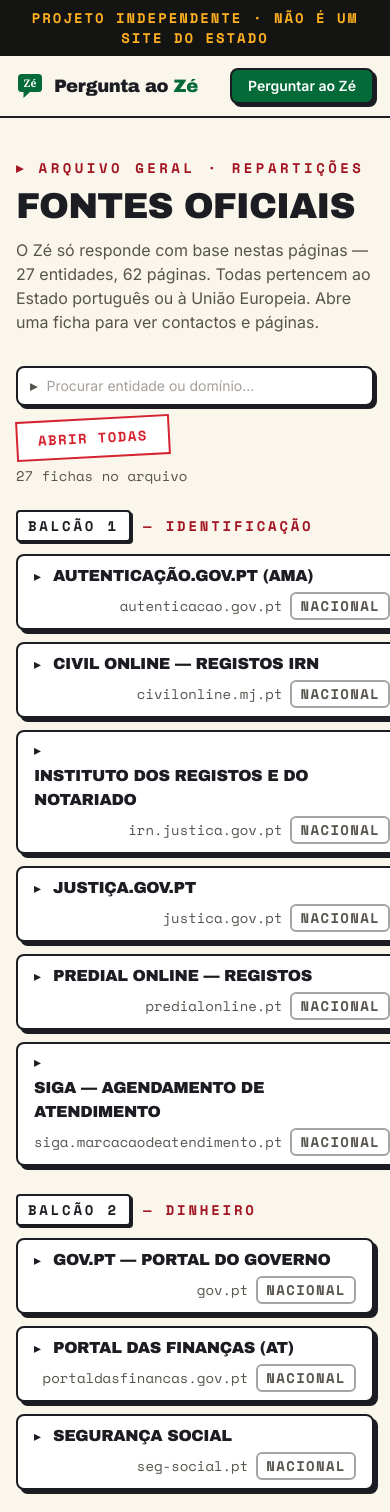
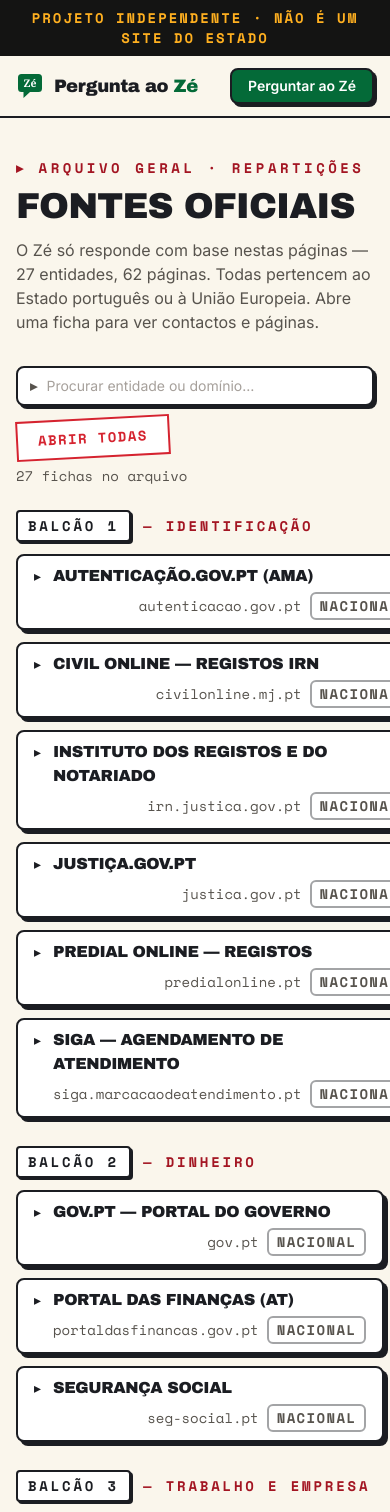
Before and after one commit to braindeadpt/pergunta-ao-ze, a Next.js app: page /fontes in a window 390 px wide. Shown: the top 1512 px of the page. Built offline with nearby package versions, Linux system fonts and the light colour scheme.

Commit message:
Fontes: seta da ficha colada ao título + keys únicas + grelha items-start

```diff
--- a/components/FontesArquivo.tsx
+++ b/components/FontesArquivo.tsx
@@ -103,7 +103,7 @@
               </span>
               <span className="text-carimbo-tinta">— {g.rotulo}</span>
             </p>
-            <div className="mt-3 grid gap-x-5 gap-y-3 sm:grid-cols-2 sm:gap-y-4">
+            <div className="mt-3 grid items-start gap-x-5 gap-y-3 sm:grid-cols-2 sm:gap-y-4">
               {g.fichas.map((f, i) => {
                 const sep = SEPARADORES[(gi + i) % SEPARADORES.length];
                 const aberta = abertas.has(f.dominio);
@@ -122,14 +122,15 @@
                         onClick={() => alternar(f.dominio)}
                         aria-expanded={aberta}
                         aria-controls={`ficha-${f.dominio}`}
-                        className="flex w-full flex-wrap items-center gap-x-3 gap-y-1 px-4 py-2 text-left outline-band-verde outline-offset-2 focus-visible:outline-2 sm:py-2.5"
+                        className="flex w-full items-start gap-x-3 px-4 py-2 text-left outline-band-verde outline-offset-2 focus-visible:outline-2 sm:py-2.5"
                       >
                         <span
                           aria-hidden
-                          className={`font-mono text-sm transition-transform ${aberta ? "rotate-90" : ""}`}
+                          className={`mt-0.5 font-mono text-sm transition-transform ${aberta ? "rotate-90" : ""}`}
                         >
                           ▸
                         </span>
+                        <span className="flex min-w-0 flex-1 flex-wrap items-center gap-x-3 gap-y-1">
                           <span className="font-display text-base uppercase tracking-tight">
                             {f.nome}
                           </span>
@@ -139,6 +140,7 @@
                             </span>
                             <span className="rounded-md border-2 border-ink/40 px-2 py-0.5 font-mono text-sm font-bold uppercase tracking-widest text-stone-600">
                               {f.ambito}
+                            </span>
                           </span>
                         </span>
                       </button>
@@ -185,8 +187,8 @@
                           </div>
                         )}
                         <ul className="space-y-1.5">
-                          {f.fontes.map((fo) => (
-                            <li key={fo.url}>
+                          {f.fontes.map((fo, fi) => (
+                            <li key={`${fo.url}-${fi}`}>
                               <a
                                 href={fo.url}
                                 target="_blank"
```
Lines whose indentation alone changed are shown as unchanged.
